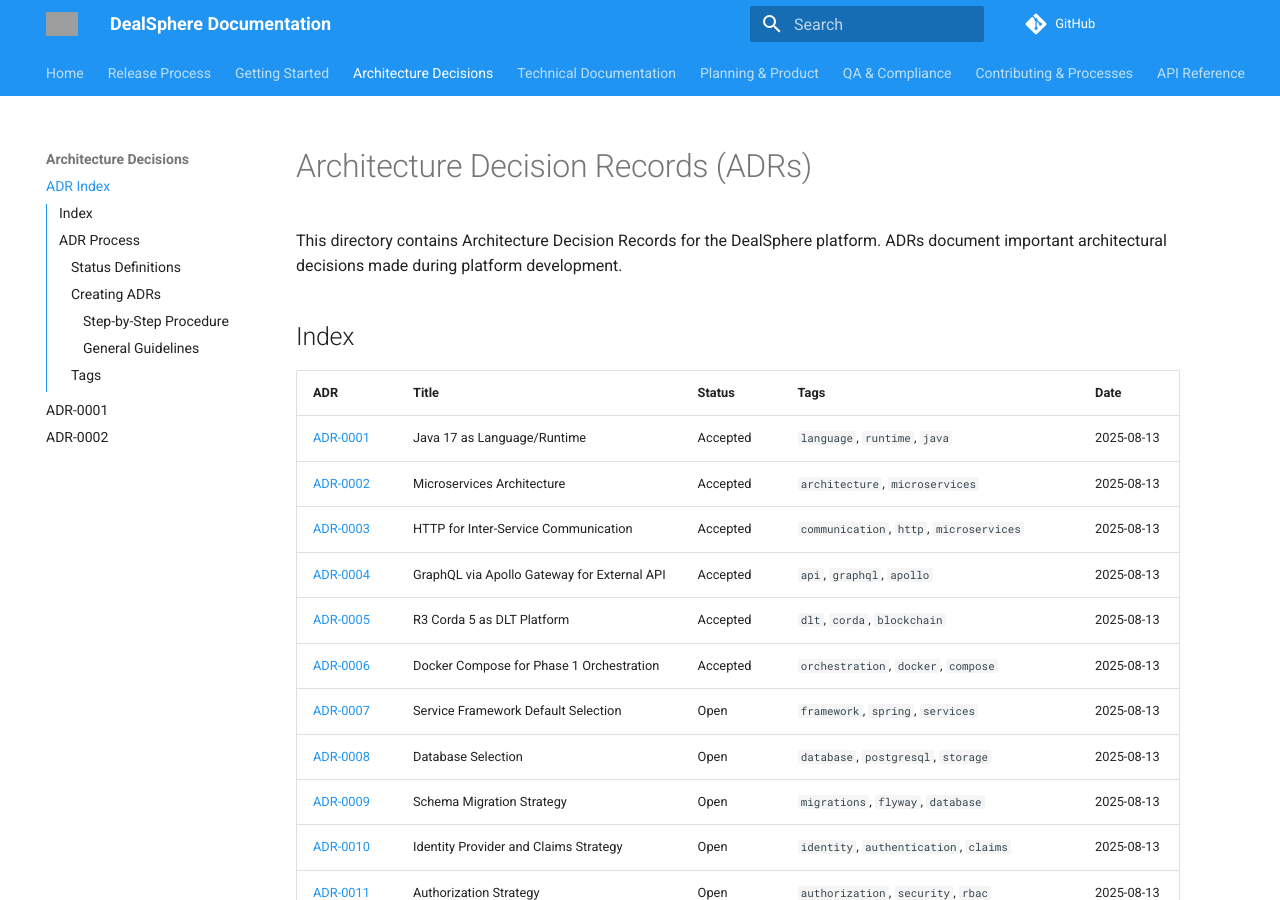
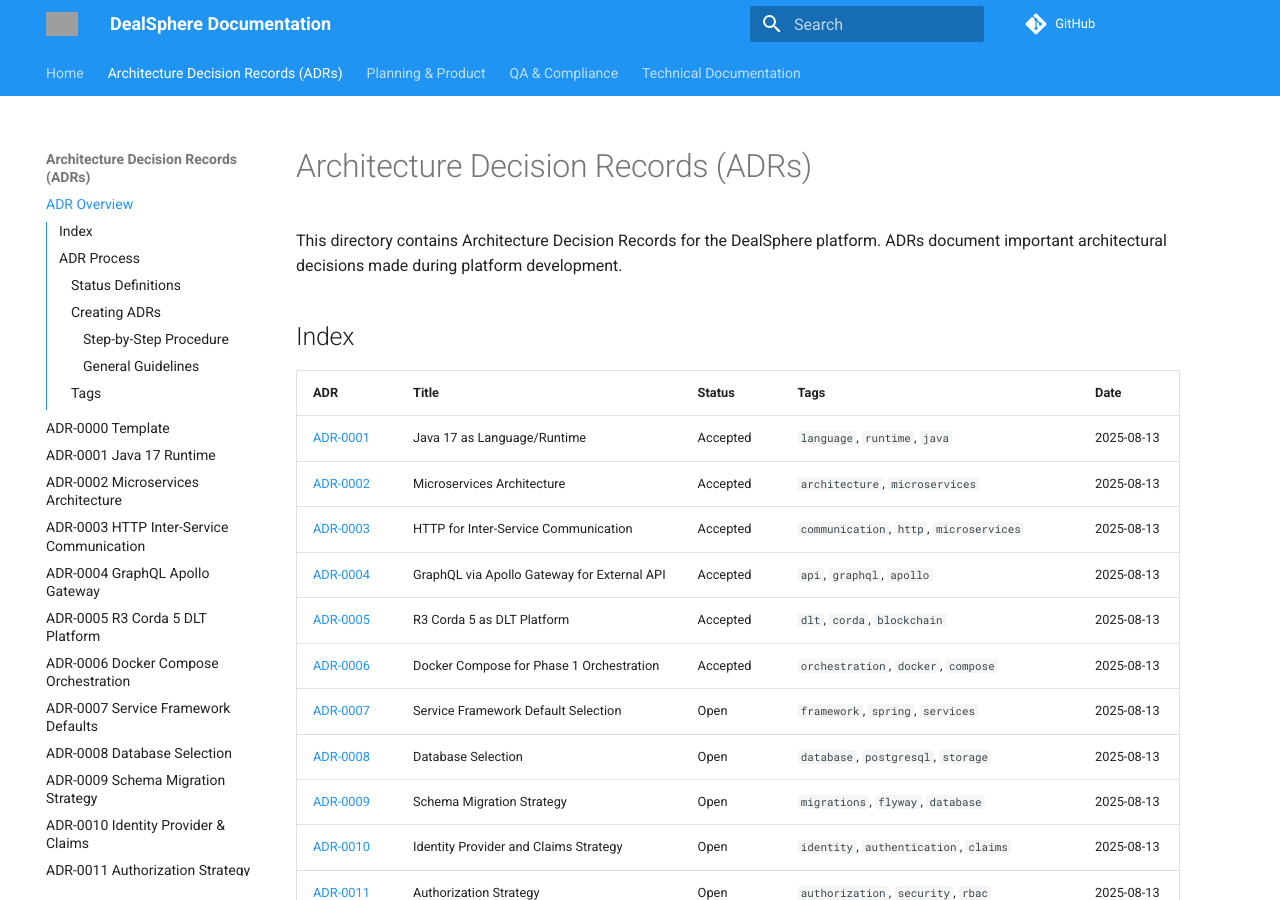
Before and after one commit to DealSphere-Inc/dealsphere-platform-docs, an MkDocs documentation site: the page built from docs/adr/README.md, in a window 1280 px wide and 900 px high. Built offline with MkDocs 1.6.1 and Material for MkDocs 9.7.7, drawn with Linux system fonts in a browser that asks for light colours; comment, search, counter and statistics services are not loaded; some of the changed lines change nothing that is shown; grey boxes are pictures that could not be loaded.

Commit message:
Update mkdocs.yml

```diff
--- a/mkdocs.yml
+++ b/mkdocs.yml
@@ -22,36 +22,55 @@
     - toc.integrate
 
 nav:
-  - Home: index.md
-  - Release Process: release-process.md
-  - Getting Started: getting-started.md
-  - Architecture Decisions:
-      - ADR Index: adr/README.md
-      - ADR-0001: adr/ADR-0001.md
-      - ADR-0002: adr/ADR-0002.md
-      # Add more ADRs as needed
+  - Home: README.md
+
+  - Architecture Decision Records (ADRs):
+      - ADR Overview: adr/README.md
+      - ADR-0000 Template: adr/ADR-0000-template.md
+      - ADR-0001 Java 17 Runtime: adr/ADR-0001-java-17-runtime.md
+      - ADR-0002 Microservices Architecture: adr/ADR-0002-microservices-architecture.md
+      - ADR-0003 HTTP Inter-Service Communication: adr/ADR-0003-http-inter-service-communication.md
+      - ADR-0004 GraphQL Apollo Gateway: adr/ADR-0004-graphql-apollo-gateway-external-api.md
+      - ADR-0005 R3 Corda 5 DLT Platform: adr/ADR-0005-r3-corda-5-dlt-platform.md
+      - ADR-0006 Docker Compose Orchestration: adr/ADR-0006-docker-compose-phase1-orchestration.md
+      - ADR-0007 Service Framework Defaults: adr/ADR-0007-service-framework-defaults.md
+      - ADR-0008 Database Selection: adr/ADR-0008-database-selection.md
+      - ADR-0009 Schema Migration Strategy: adr/ADR-0009-schema-migration-strategy.md
+      - ADR-0010 Identity Provider & Claims: adr/ADR-0010-identity-provider-and-claims-strategy.md
+      - ADR-0011 Authorization Strategy: adr/ADR-0011-authorization-strategy.md
+      - ADR-0012 Secrets Management: adr/ADR-0012-secrets-management.md
+      - ADR-0013 Observability Stack: adr/ADR-0013-observability-stack.md
+      - ADR-0014 Rate Limiting Strategy: adr/ADR-0014-rate-limiting-strategy.md
+      - ADR-0015 Feature Flags System: adr/ADR-0015-feature-flags-system.md
+      - ADR-0016 Caching Strategy: adr/ADR-0016-caching-strategy.md
+      - ADR-0017 Search Implementation: adr/ADR-0017-search-implementation.md
+      - ADR-0018 On-Ledger DLT Details: adr/ADR-0018-on-ledger-dlt-implementation-details.md
+      - ADR-0019 DLT Access Patterns: adr/ADR-0019-dlt-access-patterns.md
+      - ADR-0020 GraphQL Federation Conventions: adr/ADR-0020-graphql-federation-conventions.md
+      - ADR-0021 Protobuf IDL Versioning: adr/ADR-0021-protobuf-idl-versioning-strategy.md
+      - ADR-0022 Connection Pool Management: adr/ADR-0022-connection-pool-budget-management.md
+      - ADR-0023 Persisted Queries & Batching: adr/ADR-0023-persisted-queries-and-batching.md
+      - ADR-0024 Multi-Tenant Baseline: adr/ADR-0024-multi-tenant-baseline-strategy.md
+      - ADR-0025 Event Streaming Platform: adr/ADR-0025-event-streaming-platform.md
+
+  - Planning & Product:
+      - Phase 1 Development Plan: planning/platform-development-phase1.md
+      - Phase 1 Product Requirements (PRD): product/Phase1_PRD.md
+
+  - QA & Compliance:
+      - QA Suite Overview: qa/README.md
+      - Acceptance Criteria Validation: qa/acceptance-criteria-validation.md
+      - Functional Test Cases: qa/phase1-functional-test-cases.md
+      - PRD Traceability Matrix: qa/prd-traceability-phase1.md
+      - Sprint Functional Test Mapping: qa/sprint-functional-test-mapping-phase-1.md
+
   - Technical Documentation:
-      - Overview: tech/README.md
+      - Phase 1 Stakeholder Summary: tech/phase-1-stakeholder-summary.md
       - Phase 1 Technical Plan: tech/phase-1-technical-plan.md
-      - Sprint Plan: tech/sprint-plan-phase-1.md
-      - Demo Checklists: tech/sprint-demo-checklists.md
-      - Stakeholder Summary: tech/phase-1-stakeholder-summary.md
-      - Technology Landscape: tech/technology-landscape.md
-  - Planning & Product:
-      - Product Requirements (PRD): product/Phase1_PRD.md
-      - Planning Doc: planning/platform-development-phase1.md
-  - QA & Compliance:
-      - QA Overview: qa/README.md
-      - Functional Test Cases: qa/phase1-functional-test-cases.md
-      - Acceptance Criteria Mapping: qa/acceptance-criteria-validation.md
-      - Traceability Matrix: qa/prd-traceability-phase1.md
-      - Sprint Functional Test Mapping: qa/sprint-functional-test-mapping-phase-1.md
-  - Contributing & Processes:
-      - Contributing Guidelines: contributing.md
-      - ADR Process: adr/template.md
-  - API Reference: api/README.md   # Path if you add API docs (optional)
-  - Changelog: changelog.md        # Optional
-  - FAQ: faq.md                    # Optional
+      - Release Process: tech/release-process.md
+      - Sprint Demo Checklists: tech/sprint-demo-checklists.md
+      - Sprint Plan (Phase 1): tech/sprint-plan-phase-1.md
+      - Technology Landscape: tech/technology-landscape.md                    # Optional
 
 markdown_extensions:
   - admonition
```
